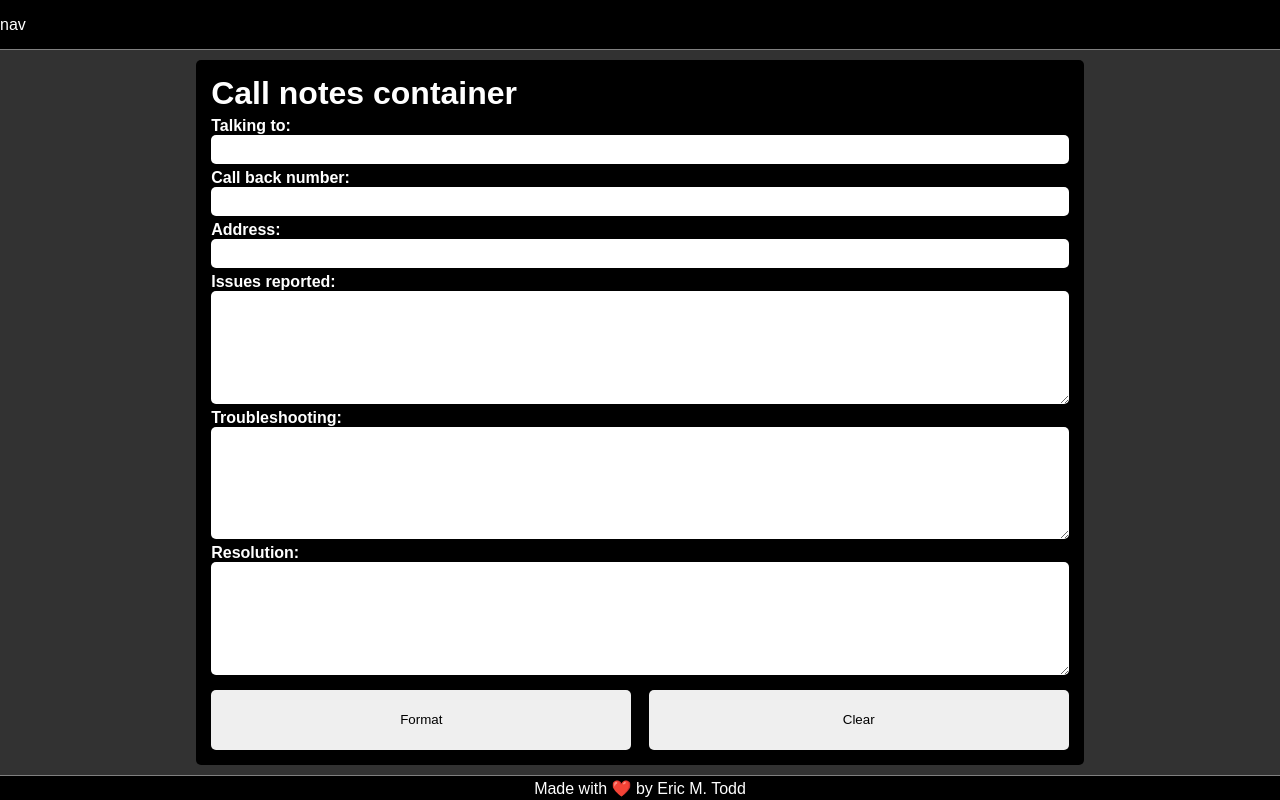
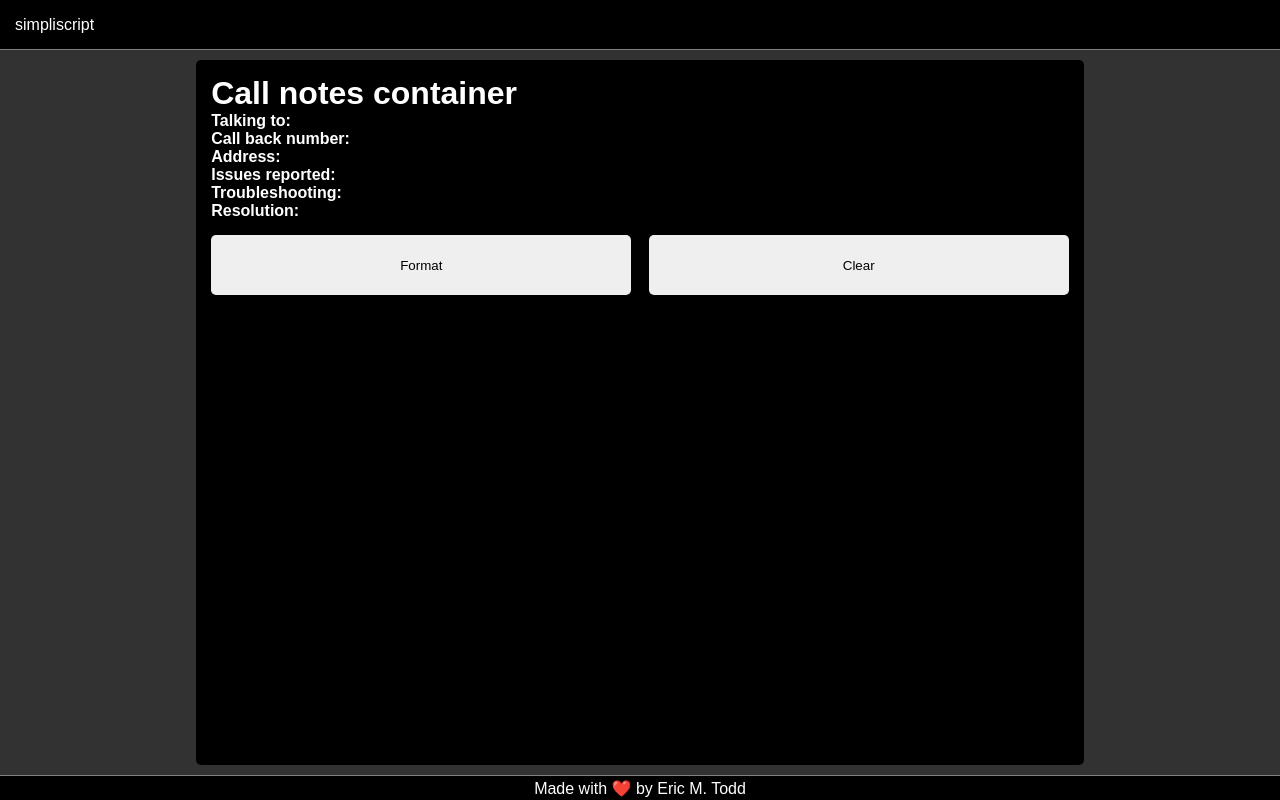
Before and after one commit to EricMTodd/simpliscript, a React (Create React App) app in the folder react-app/: page / in a window 1280 px wide. Both pictures are taken after a click on the button "Format". Built offline with nearby package versions, Linux system fonts and the light colour scheme.

Commit message:
MVP achieved.

```diff
--- a/react-app/src/components/call-notes/CallNotes.js
+++ b/react-app/src/components/call-notes/CallNotes.js
@@ -8,6 +8,27 @@ const CallNotes = () => {
   const [issues, setIssues] = useState('')
   const [troubleshooting, setTroubleshooting] = useState('')
   const [resolution, setResolution] = useState('')
+
+  const toggleFormatting = () => {
+    let editable = document.querySelector('.editable')
+    let formatted = document.querySelector('.formatted')
+    if (editable.style.display !== 'none' && formatted.style.display !== 'flex') {
+      editable.style.display = 'none'
+      formatted.style.display = 'flex'
+    } else if (editable.style.display !== 'flex' && formatted.style.display !== 'none') {
+      editable.style.display = 'flex'
+      formatted.style.display = 'none'
+    }
+  }
+
+  const clearNotes = () => {
+    setCaller('')
+    setCallBackNumber('')
+    setAddress('')
+    setIssues('')
+    setTroubleshooting('')
+    setResolution('')
+  }
 
   return(
     <div className='call-notes-container'>
@@ -24,11 +45,11 @@ const CallNotes = () => {
         <label htmlFor='address-input'>
           <strong>Address: </strong>
         </label>
-        <input type='text' id='address-input' autoComplete='off' value={address} onChange={e => setAddress} />
+        <input type='text' id='address-input' autoComplete='off' value={address} onChange={e => setAddress(e.target.value)} />
         <label htmlFor='issues-textarea'>
           <strong>Issues reported: </strong>
         </label>
-        <textarea id='issues-textarea' value={issues} onChange={e => setIssues} />
+        <textarea id='issues-textarea' value={issues} onChange={e => setIssues(e.target.value)} />
         <label htmlFor='troubleshooting-textarea'>
           <strong>Troubleshooting: </strong>
         </label>
@@ -38,8 +59,33 @@ const CallNotes = () => {
         </label>
         <textarea id='resolution-textarea' value={resolution} onChange={e => setResolution(e.target.value)} />
         <div className='form-buttons-container'>
-          <button type='button'>Format</button>
-          <button type='button'>Clear</button>
+          <button type='button' onClick={() => toggleFormatting()}>Format</button>
+          <button type='button' onClick={() => clearNotes()}>Clear</button>
+        </div>
+      </form>
+
+      <form className='formatted' style={{display: 'none'}}>
+        <div>
+          <strong>Talking to: </strong>{caller}
+        </div>
+        <div>
+          <strong>Call back number: </strong>{callBackNumber}
+        </div>
+        <div>
+          <strong>Address: </strong>{address}
+        </div>
+        <div>
+          <strong>Issues reported: </strong>{issues}
+        </div>
+        <div>
+          <strong>Troubleshooting: </strong>{troubleshooting}
+        </div>
+        <div>
+          <strong>Resolution: </strong>{resolution}
+        </div>
+        <div className='form-buttons-container'>
+          <button type='button' onClick={() => toggleFormatting()}>Format</button>
+          <button type='button' onClick={() => clearNotes()}>Clear</button>
         </div>
       </form>
     </div>
--- a/react-app/src/components/nav/Nav.js
+++ b/react-app/src/components/nav/Nav.js
@@ -3,7 +3,7 @@ import './nav.css'
 const Nav = () => {
   return(
     <nav>
-      nav
+      simpliscript
     </nav>
   )
 }
--- a/react-app/src/components/nav/nav.css
+++ b/react-app/src/components/nav/nav.css
@@ -6,4 +6,5 @@ nav {
   border-bottom: 1px solid gray;
   display: flex;
   align-items: center;
+  padding-left: 15px;
 }
```
Also changed, not shown: react-app/src/components/call-notes/call-notes.css (line endings or trailing spaces).
